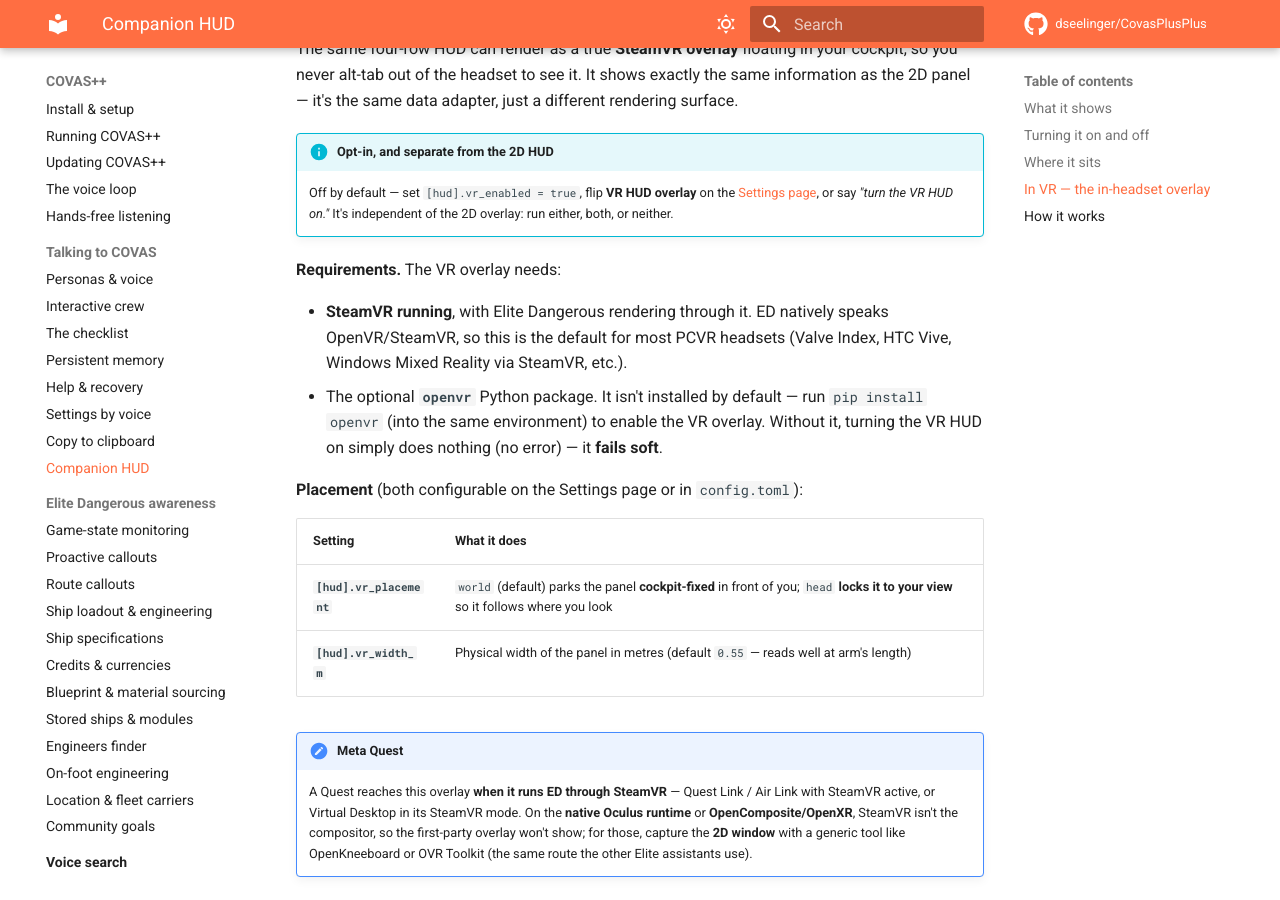
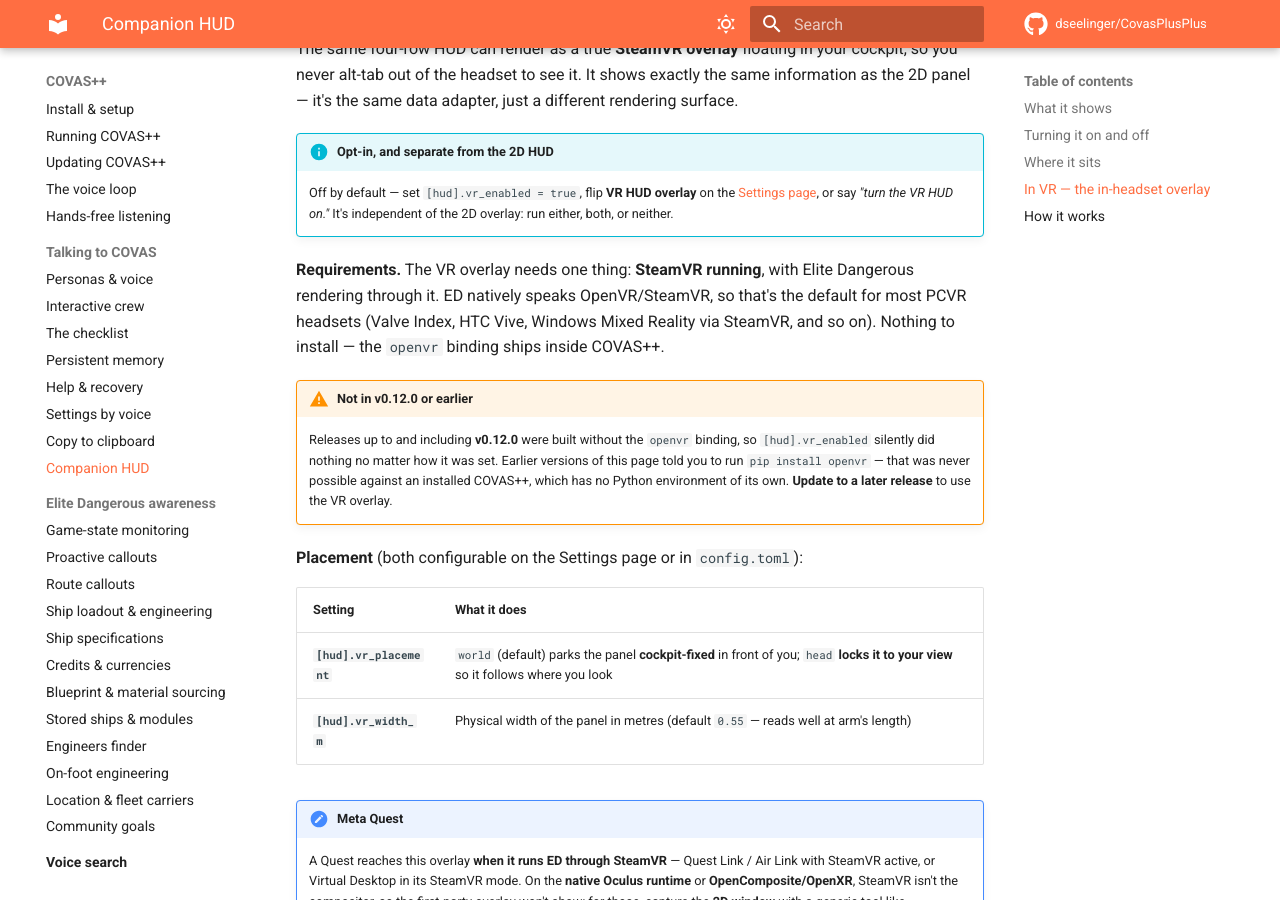
Before and after one commit to dseelinger/CovasPlusPlus, an MkDocs documentation site: the page built from docs/using/hud.md, in a window 1280 px wide and 900 px high, scrolled down 1663 px. Built offline with MkDocs 1.6.1 and Material for MkDocs 9.7.7, drawn with Linux system fonts in a browser that asks for light colours; comment, search, counter and statistics services are not loaded.

Commit message:
Fix: ship the VR HUD — openvr was never in the freeze (#48)
[hud].vr_enabled has been dead code in every release. covas.spec collects
openvr only if it's present in the build env, requirements.txt had it
commented out, and the collect_all miss was swallowed by `except: pass`.
So four releases shipped a setting that silently did nothing, while
docs/using/hud.md told users to `pip install openvr` into a frozen app
that has no Python environment to install into.

Verified against the artifact, not from source: dist/COVAS++/_internal now
contains openvr/ + libopenvr_api_64.dll; the installer grows 80.7 -> 82.2 MB.
Running from a venv could never have caught this — the venv is the build env.

- requirements.txt: openvr is REQUIRED in the build env. An optional dep that
  only a freeze can deliver is not optional. Runtime import stays lazy and
  fail-soft, so non-VR users pay ~1.5 MB and nothing else.
- covas.spec: the except branch now SHOUTS. Silent feature-dropping is the
  actual defect; a build that omits a shipped surface must say so.
- docs/using/hud.md, config.toml, settings_schema.py: drop the impossible
  pip instruction; note that <=v0.12.0 shipped without it.
- MANUAL_TESTS.md §5b: test the FROZEN build. `SteamVR not available` proves
  the binding loaded; `openvr unavailable` means the freeze is broken.
- DESIGN_AND_ROADMAP.md §3.8: post-mortem + the generalized rule.

Bumps to 0.13.0. Still unverified on hardware — the SteamVR overlay has
never rendered a pixel in a headset; that test is next.

Co-Authored-By: Claude Opus 4.8 <noreply@anthropic.com>

```diff
--- a/covas/__version__.py
+++ b/covas/__version__.py
@@ -4,4 +4,4 @@ Two consumers: the runtime update-check (`covas/updates.py`) compares this again
 latest GitHub Release tag, and the eventual PyInstaller/Inno build stamps the installer
 from it. Bump this — nothing else — to cut a release.
 """
-__version__ = "0.12.0"
+__version__ = "0.13.0"
--- a/docs/using/hud.md
+++ b/docs/using/hud.md
@@ -61,14 +61,17 @@ never alt-tab out of the headset to see it. It shows exactly the same informatio
     [Settings page](../control-panel.md), or say *"turn the VR HUD on."* It's independent of the
     2D overlay: run either, both, or neither.
 
-**Requirements.** The VR overlay needs:
+**Requirements.** The VR overlay needs one thing: **SteamVR running**, with Elite Dangerous
+rendering through it. ED natively speaks OpenVR/SteamVR, so that's the default for most PCVR
+headsets (Valve Index, HTC Vive, Windows Mixed Reality via SteamVR, and so on). Nothing to
+install — the `openvr` binding ships inside COVAS++.
 
-- **SteamVR running**, with Elite Dangerous rendering through it. ED natively speaks
-  OpenVR/SteamVR, so this is the default for most PCVR headsets (Valve Index, HTC Vive,
-  Windows Mixed Reality via SteamVR, etc.).
-- The optional **`openvr`** Python package. It isn't installed by default — run
-  `pip install openvr` (into the same environment) to enable the VR overlay. Without it, turning
-  the VR HUD on simply does nothing (no error) — it **fails soft**.
+!!! warning "Not in v0.12.0 or earlier"
+    Releases up to and including **v0.12.0** were built without the `openvr` binding, so
+    `[hud].vr_enabled` silently did nothing no matter how it was set. Earlier versions of this
+    page told you to run `pip install openvr` — that was never possible against an installed
+    COVAS++, which has no Python environment of its own. **Update to a later release** to use the
+    VR overlay.
 
 **Placement** (both configurable on the Settings page or in `config.toml`):
 
```
Also changed, not shown: DESIGN_AND_ROADMAP.md (+9 -2 lines), MANUAL_TESTS.md (+6 -3 lines), config.toml (+9 -6 lines), requirements.txt (+7 -4 lines), 2 other files.
